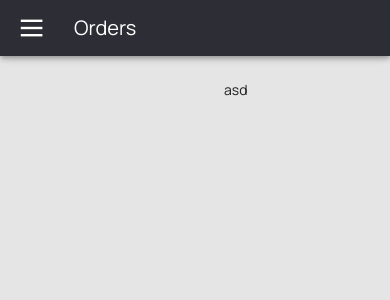
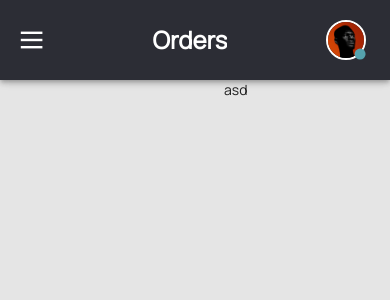
Before and after one commit to wtomezaki/appevolve, a React (Create React App) app: page /orders in a window 390 px wide. Shown: the top 300 px of the page. Built offline with nearby package versions, Linux system fonts and the light colour scheme.

Commit message:
topbar: fix mobile style

```diff
--- a/src/components/BadgeAvatar/BadgeAvatar.tsx
+++ b/src/components/BadgeAvatar/BadgeAvatar.tsx
@@ -5,8 +5,8 @@ import { Badge, Avatar } from '@material-ui/core';
 const StyledBadge = withStyles(() =>
   createStyles({
     badge: {
-      height: '12px',
-      width: '12px',
+      height: '28%',
+      width: '28%',
       backgroundColor: '#55A3AE',
       borderRadius: '100%',
       color: '#55A3AE',
--- a/src/components/Topbar/Topbar.tsx
+++ b/src/components/Topbar/Topbar.tsx
@@ -1,6 +1,17 @@
-import { makeStyles, createStyles, Theme, AppBar, Toolbar, Typography, IconButton, Hidden } from '@material-ui/core';
+import {
+  makeStyles,
+  createStyles,
+  Theme,
+  AppBar,
+  Toolbar,
+  Typography,
+  IconButton,
+  Hidden,
+  Box,
+} from '@material-ui/core';
 import React from 'react';
 import { useLocation } from 'react-router-dom';
+import { BadgeAvatar } from '..';
 import { MenuIcon } from '../../icons';
 
 const drawerWidth = 200;
@@ -44,9 +55,14 @@ const Topbar = ({ handleDrawerToggle }: Props): React.ReactElement => {
           >
             <MenuIcon />
           </IconButton>
-          <Typography variant="h6" noWrap style={{ textTransform: 'capitalize' }}>
-            {location.pathname.replace('/', '')}
-          </Typography>
+          <Box display="flex" justifyContent="center" flexGrow={1}>
+            <Typography variant="h5" noWrap style={{ fontWeight: 'bold', textTransform: 'capitalize' }}>
+              {location.pathname.replace('/', '')}
+            </Typography>
+          </Box>
+          <IconButton color="inherit" edge="end">
+            <BadgeAvatar name="Admin" imgSrc={`${process.env.PUBLIC_URL}/images/avatar.png`} />
+          </IconButton>
         </Toolbar>
       </AppBar>
     </Hidden>
```
